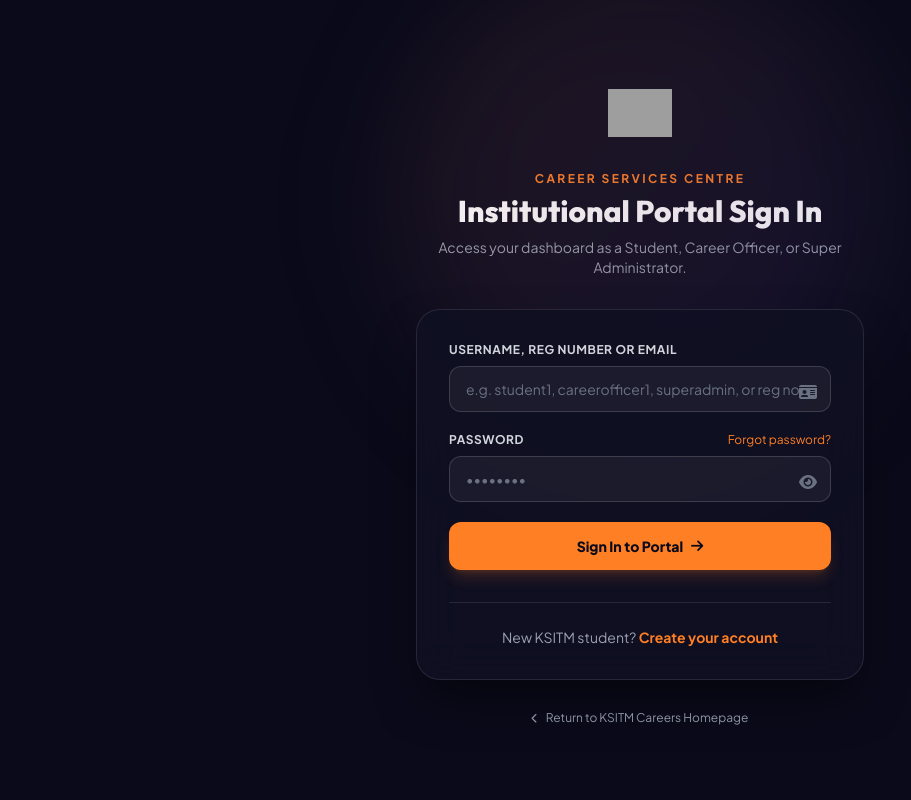
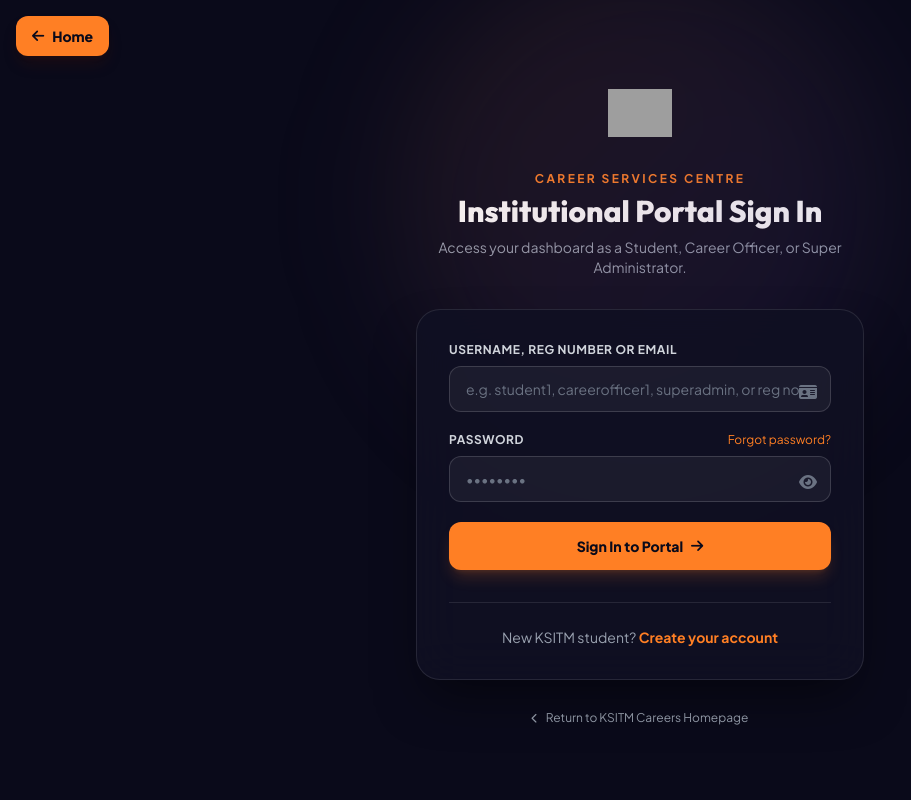
Before and after one commit to ksitmcareerservicescentre-ops/ksitmcareers, a Next.js app: page /login in a window 1280 px wide. Shown: the top 800 px of the page, without its empty margins (0-911 px from the left). Built offline with nearby package versions, Linux system fonts and the light colour scheme; no server answers; grey boxes are pictures that could not be loaded.

Commit message:
Add home links to auth pages

```diff
--- a/src/app/login/page.tsx
+++ b/src/app/login/page.tsx
@@ -1,5 +1,6 @@
 import type { Metadata } from "next";
 import { redirect } from "next/navigation";
+import Link from "next/link";
 import { LoginForm } from "@/components/auth/login-form";
 import { getCurrentUser } from "@/lib/auth/session";
 
@@ -20,6 +21,10 @@
 
   return (
     <main className="min-h-screen bg-[#0A0A1A] py-12 px-4 flex items-center justify-center relative overflow-hidden">
+      <Link href="/" className="absolute left-4 top-4 z-10 inline-flex items-center gap-2 rounded-xl bg-[#FF7F24] px-4 py-2.5 text-sm font-extrabold text-[#0A0A1A] shadow-lg shadow-orange-950/30 transition hover:bg-[#40297B] hover:text-white focus-visible:outline-none focus-visible:ring-2 focus-visible:ring-[#FF7F24]">
+        <i className="fas fa-arrow-left" aria-hidden="true" />
+        Home
+      </Link>
       {/* Background glow effects */}
       <div
         className="absolute top-1/4 left-1/2 -translate-x-1/2 -translate-y-1/2 w-[30rem] h-[30rem] rounded-full bg-gradient-to-br from-[#FF7F24]/10 to-[#40297B]/20 blur-3xl pointer-events-none"
--- a/src/app/register/page.tsx
+++ b/src/app/register/page.tsx
@@ -1,5 +1,6 @@
 import type { Metadata } from "next";
 import { redirect } from "next/navigation";
+import Link from "next/link";
 import { RegisterForm } from "@/components/auth/register-form";
 import { getCurrentUser } from "@/lib/auth/session";
 
@@ -21,6 +22,10 @@
 
   return (
     <main className="min-h-screen bg-[#0A0A1A] py-12 px-4 flex items-center justify-center relative overflow-hidden">
+      <Link href="/" className="absolute left-4 top-4 z-10 inline-flex items-center gap-2 rounded-xl bg-[#FF7F24] px-4 py-2.5 text-sm font-extrabold text-[#0A0A1A] shadow-lg shadow-orange-950/30 transition hover:bg-[#40297B] hover:text-white focus-visible:outline-none focus-visible:ring-2 focus-visible:ring-[#FF7F24]">
+        <i className="fas fa-arrow-left" aria-hidden="true" />
+        Home
+      </Link>
       {/* Background glow effects */}
       <div
         className="absolute top-1/4 left-1/2 -translate-x-1/2 -translate-y-1/2 w-[35rem] h-[35rem] rounded-full bg-gradient-to-br from-[#FF7F24]/10 to-[#40297B]/20 blur-3xl pointer-events-none"
```
